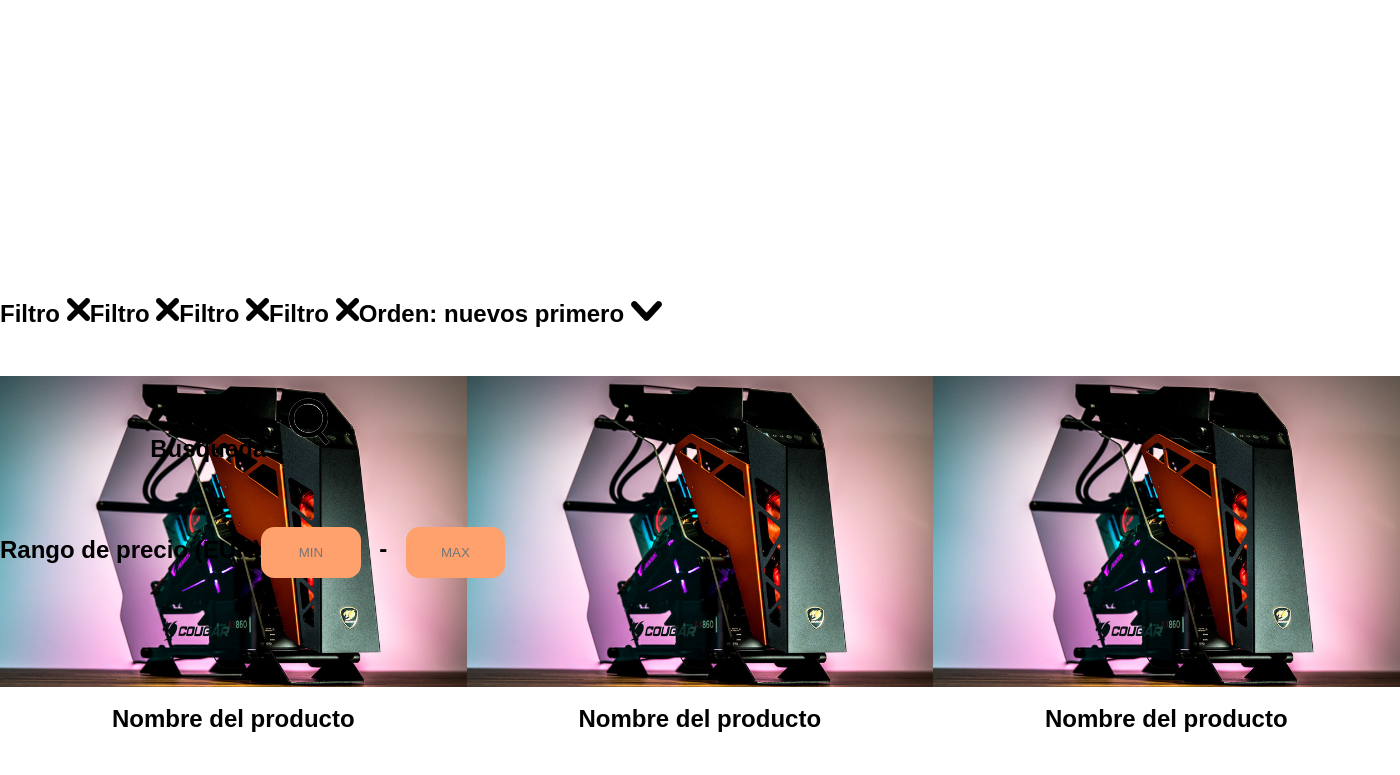
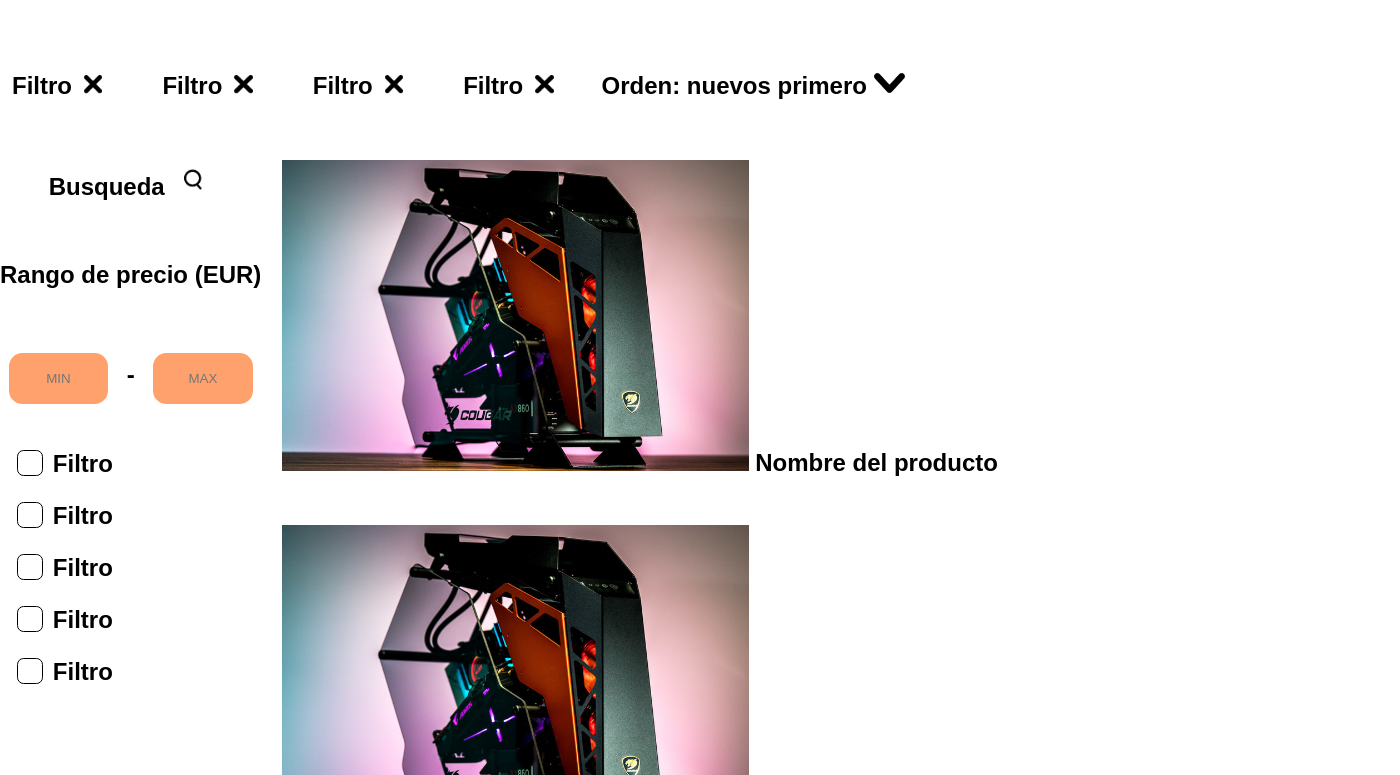
Before and after one commit to Vulthanos/web, a plain HTML site: page HTML_Files/search_result.html in a window 1280 px wide. Shown: the top 775 px of the page, 1400 px wide, since content can reach past the window. Drawn offline with Linux system fonts and the light colour scheme.

Commit message:
Añadidos checkbox de página de resultados de busqueda y estilado de filtros superiores

```diff
--- a/CSS_Files/search_result.css
+++ b/CSS_Files/search_result.css
@@ -5,7 +5,8 @@
 }
 
 body {
-    margin-top: 10em;
+    margin-top: auto;
+    margin-bottom: auto;
     font-size: 1.5em;
 }
 
@@ -24,13 +25,16 @@ h1 {
 }
 
 .cruz {
-    max-width: 1.436875em;
-    max-height: 1.440625em;
+    max-width: 0.8em;
+    max-height: 0.8em;
+    margin-left: 0.5em;
 }
 
 .lupa {
-    max-width: 3.456875em;
-    max-height: 3.15875em;
+    padding-top: 0.5em;
+    max-width: 1.5em;
+    max-height: 1.5em;
+    margin-left: 0.5em;
 }
 
 .desplegable {
@@ -46,25 +50,75 @@ h1 {
     display: inline-flex;
 }
 
+.filters .filter {
+    margin: 0.5em;
+}
+
+.filter-selector {
+    margin-top: 1em;
+}
+
+.filters .orden {
+    position: absolute;
+    right: 1em;
+}
+
+.filters article {
+    margin-right: 1.5em;
+}
+
 .filters-menu {
     display: block;
     left: 0;
     position:absolute;
     margin-right: 0.2em;
+    margin-top: 0.2em;
+    margin-bottom: 0.2em;
+}
+
+.simple-filter {
+    position: absolute;
+    text-weight: bold;
+    cursor: pointer;
+    padding-left: 2em;
+    left: 0.2em;
+}
+
+.simple-filter:before {
+    content: "";
+    width: 1em;
+    height: 1em;
+    border: 0.0825em solid #000000;
+    border-radius: 0.275em;
+    position: absolute;
+    padding-right: 0;
+    left: 0.5em;
+    cursor: pointer;
+}
+
+input[type=checkbox]:checked + .simple-filter:before {
+    background-color: #FF833D;
+    color: #000000;
+    content: url("/IMGS/sing_up/check.png");
+}
+
+.filt {
+    display: none;
 }
 
 section {
-    display: inline-flex;
     align-items: center;
 }
 
 .top {
     margin-top: auto;
+    right: 0;
 }
 
 .bot {
     margin-top: 2em;
     margin-bottom: auto;
+    right: 0;
 }
 
 article {
--- a/HTML_Files/search_result.html
+++ b/HTML_Files/search_result.html
@@ -9,20 +9,16 @@
 <body>
 <section class="filters">
     <article>
-        <label class="filter">Filtro</label>
-        <img class="cruz" src="/IMGS/search_result/cruz.png" alt="">
+        <label class="filter">Filtro<img class="cruz" src="/IMGS/search_result/cruz.png" alt=""></label>
     </article>
     <article>
-        <label class="filter">Filtro</label>
-        <img class="cruz" src="/IMGS/search_result/cruz.png" alt="">
+        <label class="filter">Filtro<img class="cruz" src="/IMGS/search_result/cruz.png" alt=""></label>
     </article>
     <article>
-        <label class="filter">Filtro</label>
-        <img class="cruz" src="/IMGS/search_result/cruz.png" alt="">
+        <label class="filter">Filtro<img class="cruz" src="/IMGS/search_result/cruz.png" alt=""></label>
     </article>
     <article>
-        <label class="filter">Filtro</label>
-        <img class="cruz" src="/IMGS/search_result/cruz.png" alt="">
+        <label class="filter">Filtro<img class="cruz" src="/IMGS/search_result/cruz.png" alt=""></label>
     </article>
     <article>
         <label class="order"><a class="bold">Orden:</a> nuevos primero</label>
@@ -31,7 +27,7 @@
 </section>
 <section class="filters-menu">
     <article class="filter-selector">
-        <label class="search">Busqueda <img class="lupa" src="/IMGS/search_result/lupa.png" alt=""></label>
+        <label class="search">Busqueda<img class="lupa" src="/IMGS/search_result/lupa.png" alt=""></label>
     </article>
     <section class="price-range">
         <article class="title">
@@ -45,19 +41,19 @@
         </article>
     </section>
     <article class="filter-selector">
-        <label class="simple-filter"></label>
+        <label><input type="checkbox" class="filt"/><a class="simple-filter">Filtro</a></label>
     </article>
     <article class="filter-selector">
-        <label class="simple-filter"></label>
+        <label><input type="checkbox" class="filt"/><a class="simple-filter">Filtro</a></label>
     </article>
     <article class="filter-selector">
-        <label class="simple-filter"></label>
+        <label><input type="checkbox" class="filt"/><a class="simple-filter">Filtro</a></label>
     </article>
     <article class="filter-selector">
-        <label class="simple-filter"></label>
+        <label><input type="checkbox" class="filt"/><a class="simple-filter">Filtro</a></label>
     </article>
     <article class="filter-selector">
-        <label class="simple-filter"></label>
+        <label><input type="checkbox" class="filt"/><a class="simple-filter">Filtro</a></label>
     </article>
 </section>
 <section class="top">
```
